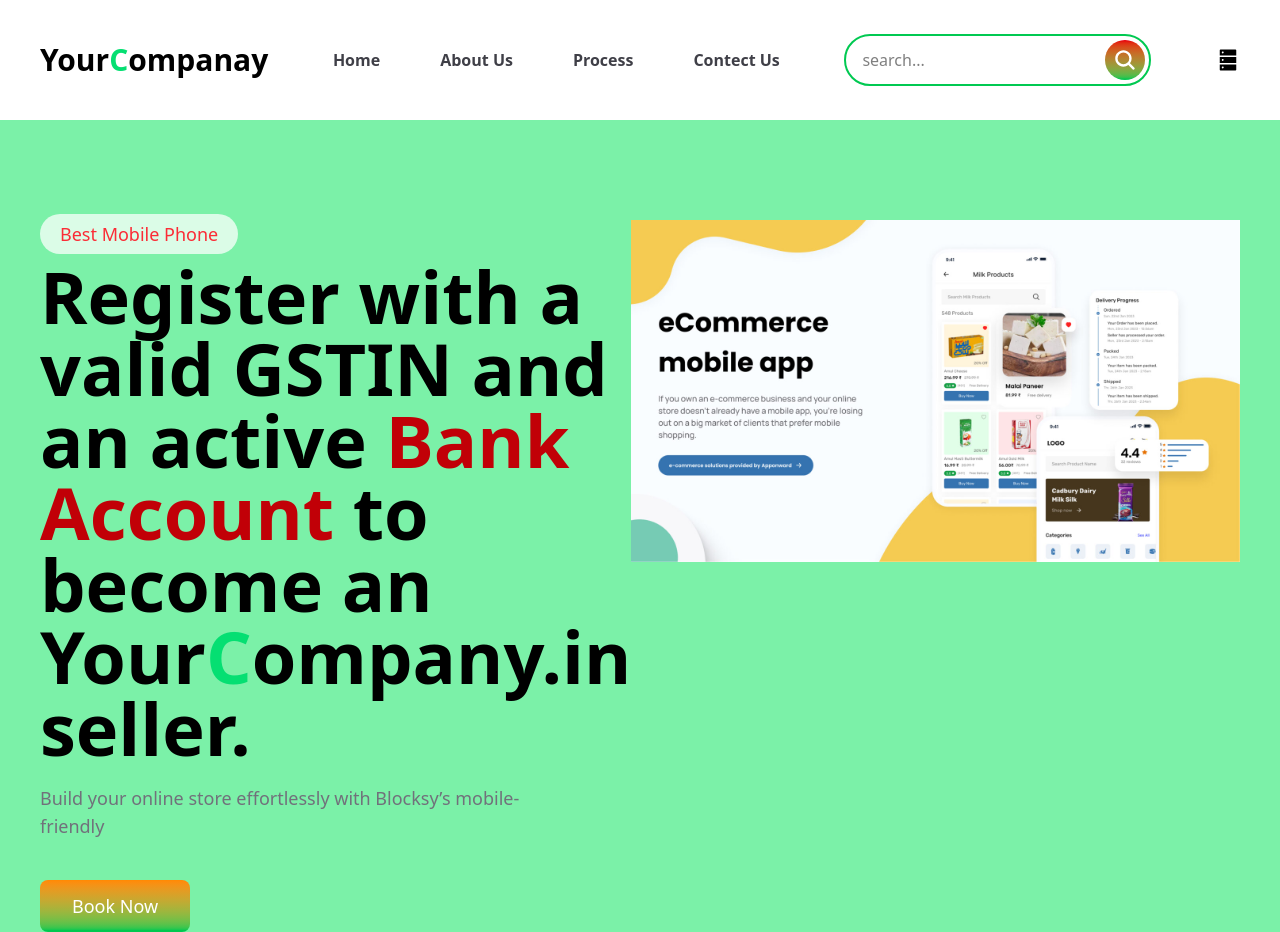
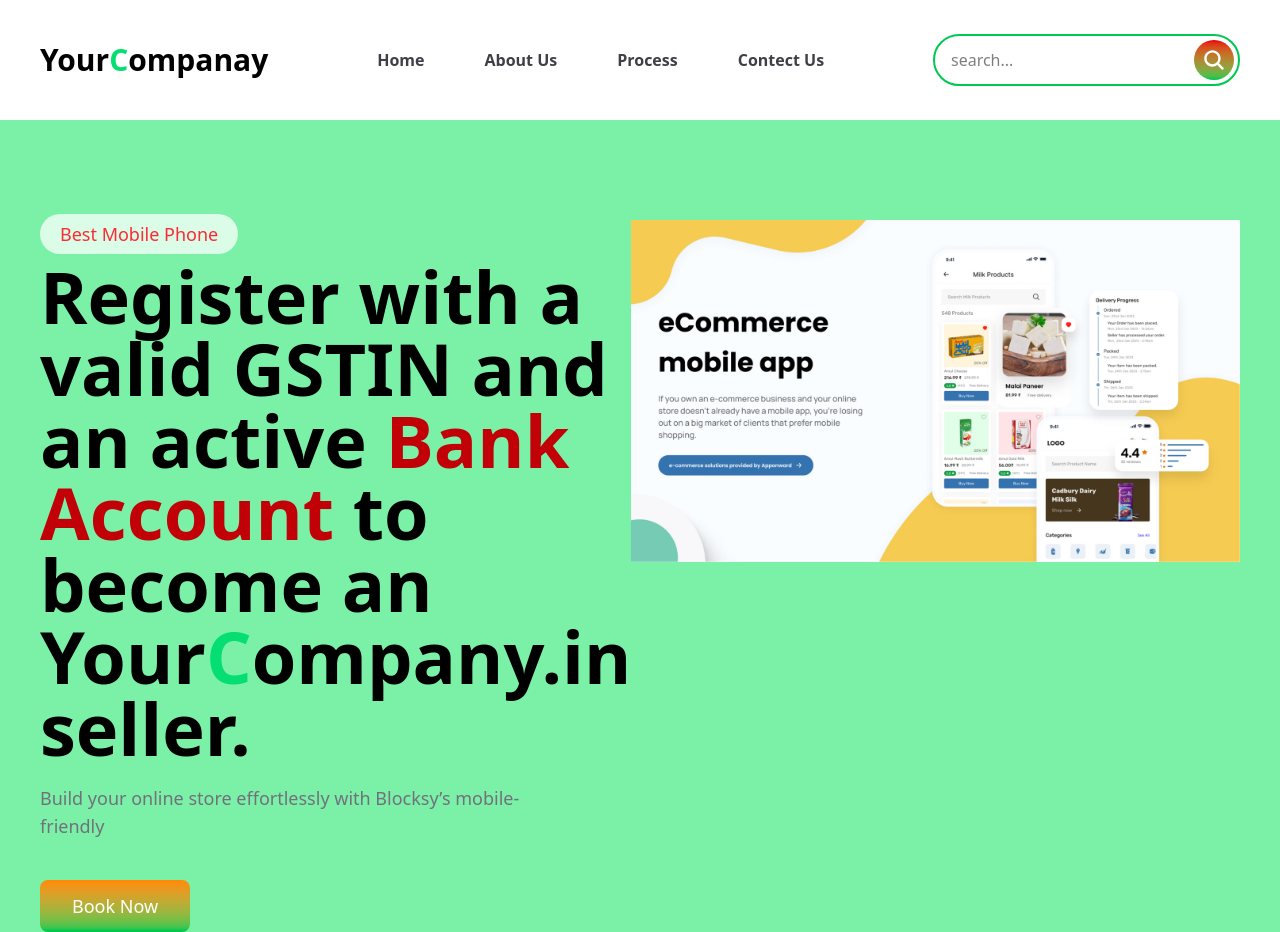
Before and after one commit to PrakashSingh65/Ecommerce-website, a React app: page / in a window 1280 px wide. Built offline with nearby package versions, Linux system fonts and the light colour scheme; the HTML template or start-up script is replaced by a standard one.

Commit message:
Hide database icon on medium and larger screens in Navbar component

```diff
--- a/src/components/Navbar/navbar.jsx
+++ b/src/components/Navbar/navbar.jsx
@@ -41,7 +41,7 @@
                             <IoSearch />
                         </button>
                     </div>
-                    <a href="#" className='text-zince-800 text-2xl'>
+                    <a href="#" className='text-zince-800 text-2xl md:hidden'>
                         <AiFillDatabase />
                     </a>
             </nav>
```
